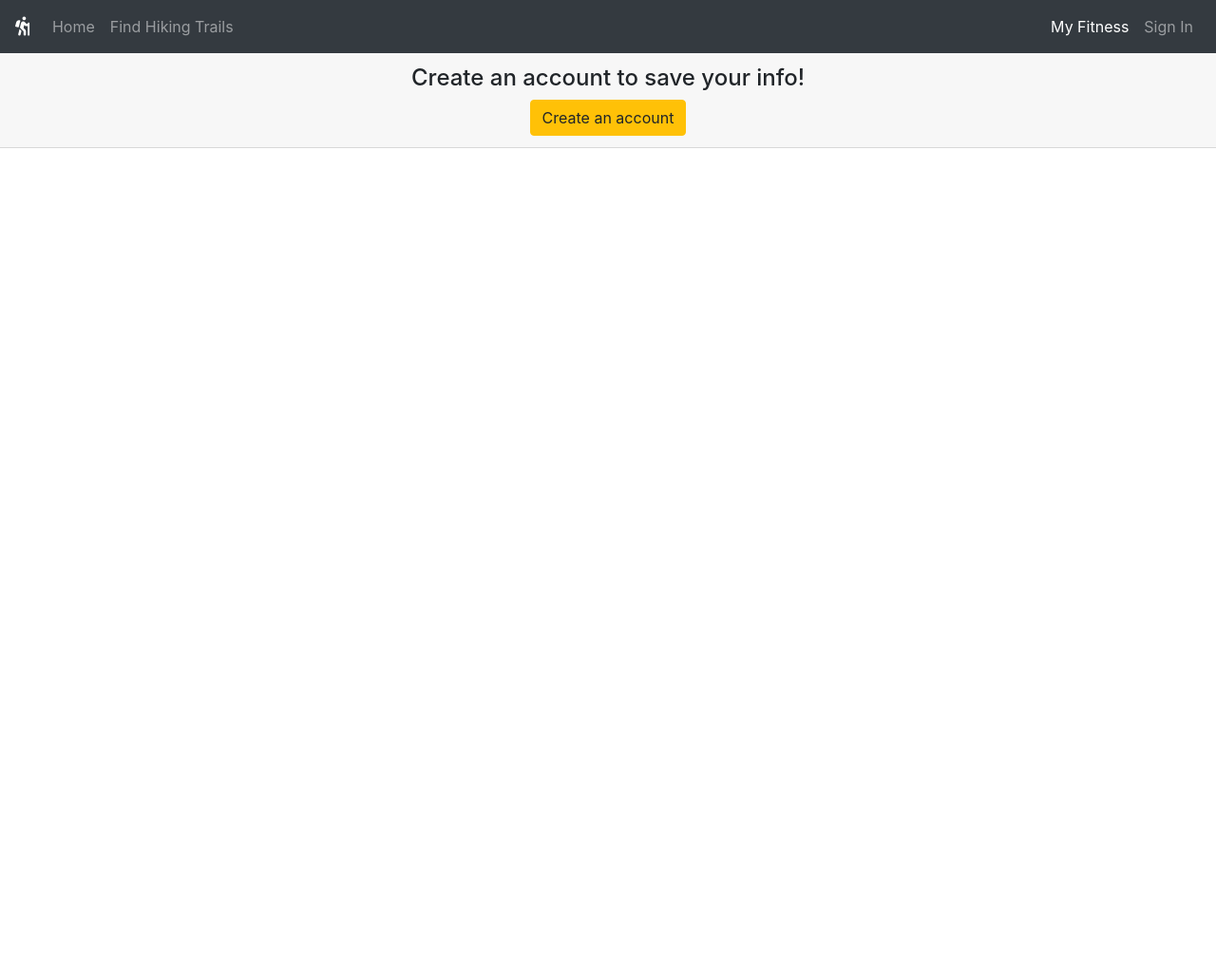
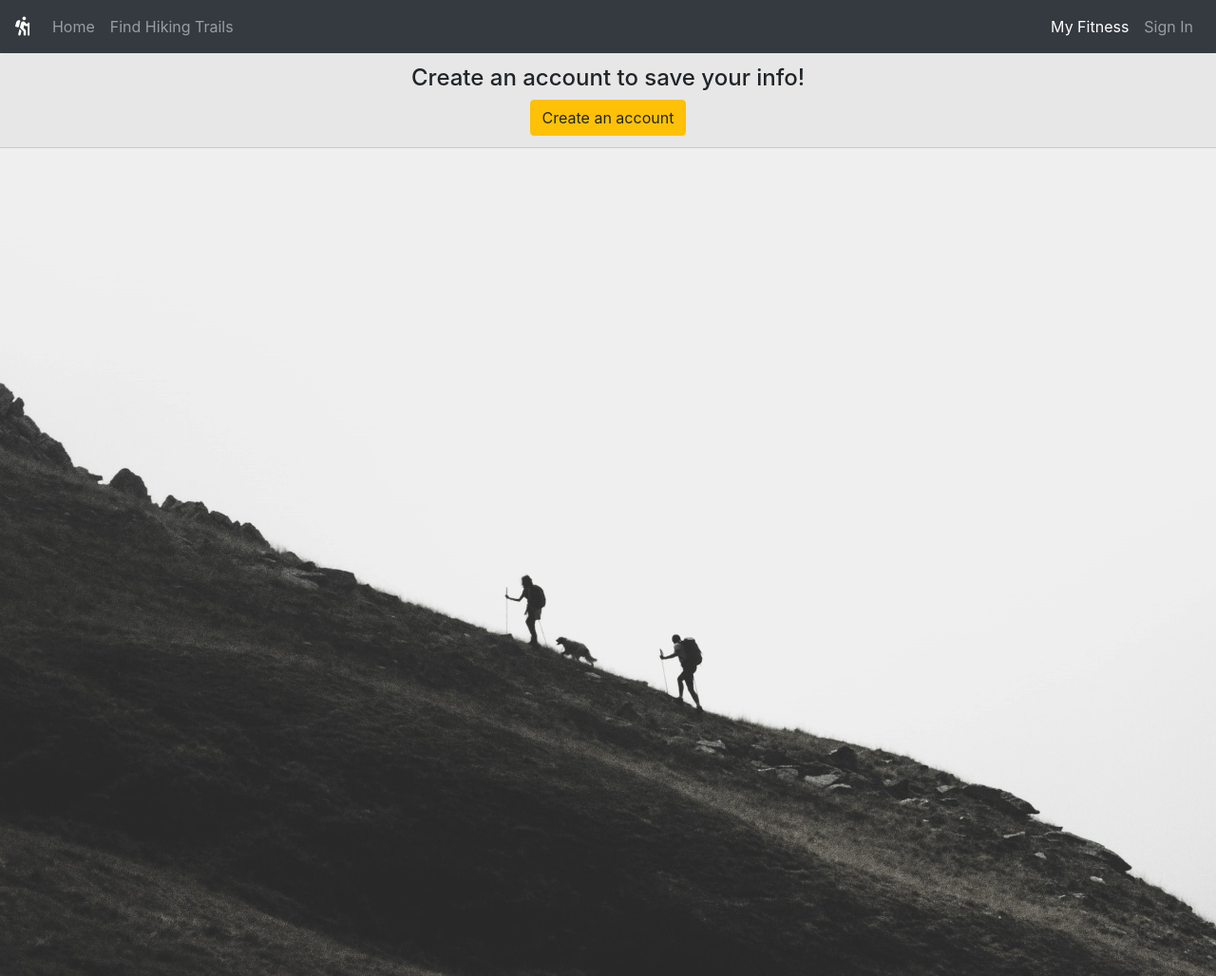
Before and after one commit to Harmony222/CS361_Kitty_Kontingent, a Flask app: page /display_info in a window 1280 px wide. Shown: the whole page at 95% size. Run offline with Flask 2, Linux system fonts and the light colour scheme; some libraries are stand-ins or nearby versions.

Commit message:
Added background to My Fitness page.

```diff
--- a/templates/display_info.html
+++ b/templates/display_info.html
@@ -7,6 +7,20 @@
   })
 </script>
 <style>
+  html, body {
+    height: 100%;
+    width: 100%;
+    margin: 0px;
+    padding: 0px;
+    overflow-x: hidden;
+  }
+  .background {
+    background-image: url("../static/img/fabrizio-conti-xPFhK0MGsyw-unsplash.jpg");
+    height: 100%;
+    background-position: center;
+    background-repeat: no-repeat;
+    background-size: cover;
+  }
   dt {
     text-align: right;
   }
@@ -16,6 +30,7 @@
   }
 </style>
 
+<div class="background">
 {% if logged_in %}
   <h4>My Fitness</h4>
   <dl class="row">
@@ -86,4 +101,5 @@
     </form>
   </div>
 {% endif %}
+</div>
 {% endblock content %}
--- a/templates/signin.html
+++ b/templates/signin.html
@@ -9,7 +9,6 @@
 
 html,body{
 background-image: url("../static/img/544750.jpg");
-/* background-image: url('http://getwallpapers.com/wallpaper/full/a/5/d/544750.jpg'); */
 background-size: cover;
 background-repeat: no-repeat;
 height: 100%;
--- a/templates/signup.html
+++ b/templates/signup.html
@@ -13,7 +13,6 @@
 
 html,body{
 background-image: url("../static/img/544750.jpg");
-/* background-image: url('http://getwallpapers.com/wallpaper/full/a/5/d/544750.jpg'); */
 background-size: cover;
 background-repeat: no-repeat;
 height: 100%;
```
Also changed, not shown: templates/fitness_values.html (+18 -0 lines), static/img/fabrizio-conti-xPFhK0MGsyw-unsplash.jpg (added), static/img/florian-glawogger-3mmmfrZ3S80-unsplash.jpg (added), static/img/johanna-buguet-K-o5q8Y2j3A-unsplash.jpg (added).
